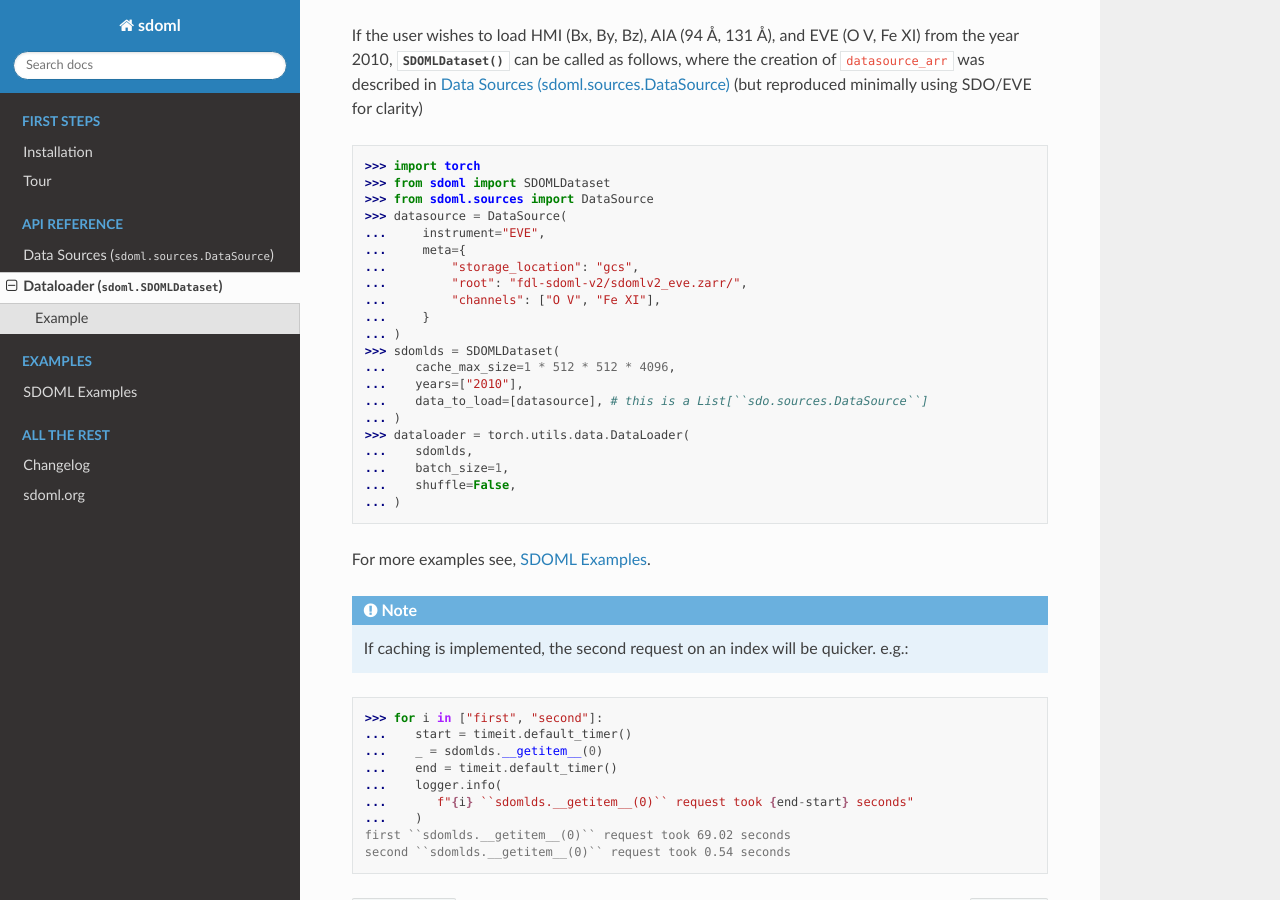
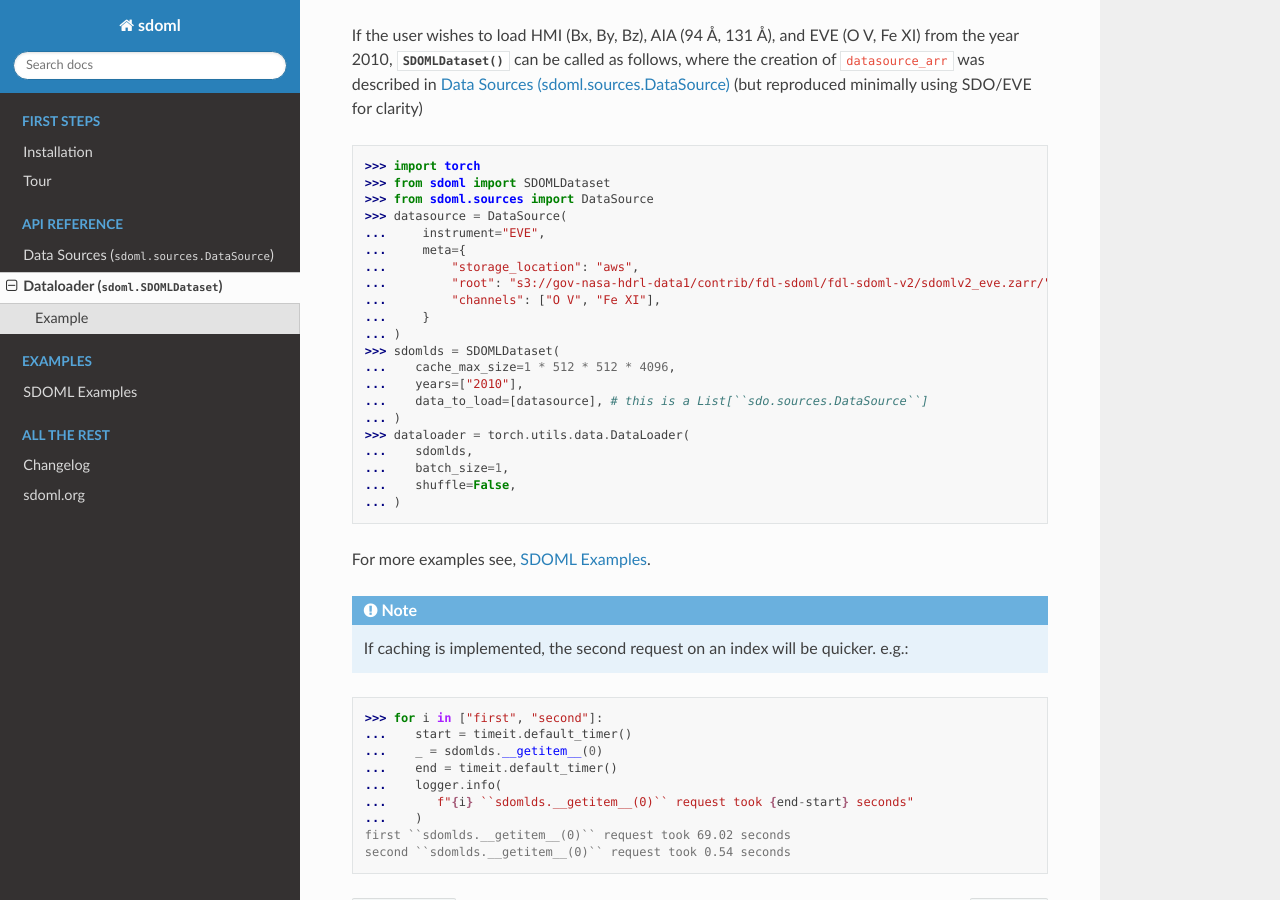
Before and after one commit to PaulJWright/sdoml, a Sphinx documentation site: the page built from docs/source/sdoml/dataloader.rst, in a window 1280 px wide and 900 px high, scrolled down 568 px. Built offline with Sphinx 7.4.7 and the Read the Docs theme 2.0.0, drawn with Linux system fonts in a browser that asks for light colours; pages that are not in the unit, such as notebooks, are missing from menus; the version number could not be read and is left out.

Commit message:
tests for sdoml on aws

```diff
--- a/docs/source/sdoml/dataloader.rst
+++ b/docs/source/sdoml/dataloader.rst
@@ -38,8 +38,8 @@ creation of ``datasource_arr`` was described in :doc:`sources` (but reproduced m
    >>> datasource = DataSource(
    ...     instrument="EVE",
    ...     meta={
-   ...         "storage_location": "gcs",
-   ...         "root": "fdl-sdoml-v2/sdomlv2_eve.zarr/",
+   ...         "storage_location": "aws",
+   ...         "root": "s3://gov-nasa-hdrl-data1/contrib/fdl-sdoml/fdl-sdoml-v2/sdomlv2_eve.zarr/",
    ...         "channels": ["O V", "Fe XI"],
    ...     }
    ... )
--- a/setup.cfg
+++ b/setup.cfg
@@ -31,7 +31,7 @@ console_scripts =
 [options.extras_require]
 all =
 test =
-    nb_black
+    # nb-black # https://github.com/dnanhkhoa/nb_black/issues/17
     pytest
     pytest-doctestplus
     pytest-cov
```
Also changed, not shown: 3 other files.
